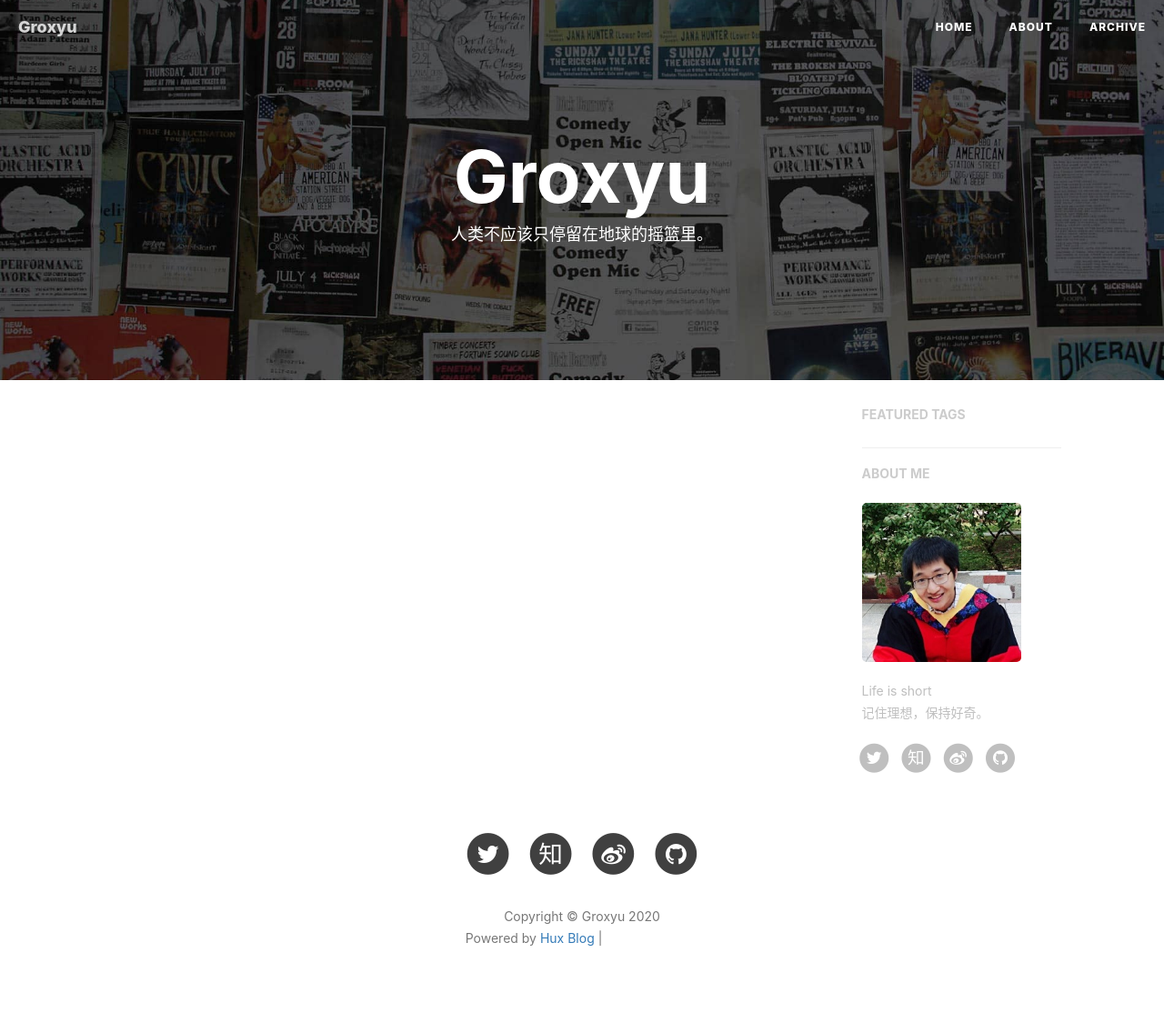
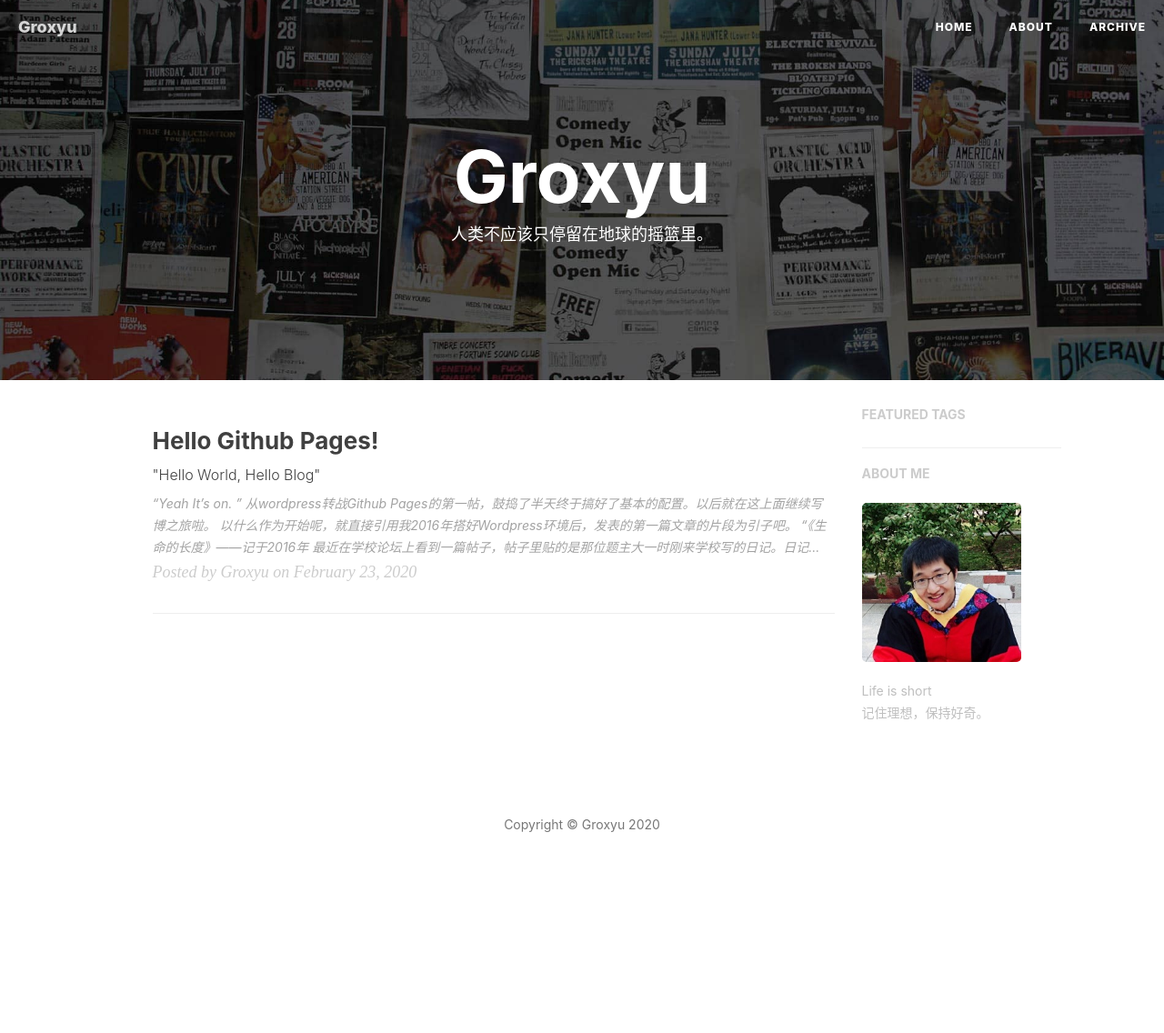
Before and after one commit to Grox-Yu/Grox-Yu.gitbub.io, a Jekyll site: the page built from index.html, in a window 1280 px wide. Shown: the whole page at 91% size. Built offline with Jekyll 4.4.1, drawn with Linux system fonts in a browser that asks for light colours; nearby versions of some CDN libraries; the list of posts is cut into pages by our own code; comment, search, counter and statistics services are not loaded; after the commit the page ends 1011 px from its top, so only the background shows below that; some of the changed lines change nothing that is shown; grey boxes are pictures that could not be loaded.

Commit message:
First article

```diff
--- a/_config.yml
+++ b/_config.yml
@@ -13,10 +13,10 @@ future: true
 
 # SNS settings
 RSS: false
-weibo_username:     huxpro
-zhihu_username:     huxpro
-github_username:    huxpro
-twitter_username:   huxpro
+# weibo_username:     huxpro
+# zhihu_username:     huxpro
+# github_username:    huxpro
+# twitter_username:   huxpro
 #facebook_username:  huxpro
 #linkedin_username:  firstname-lastname-idxxxx
 
--- a/_includes/footer.html
+++ b/_includes/footer.html
@@ -9,12 +9,12 @@
                 <p class="copyright text-muted">
                     Copyright &copy; {{ site.title }} {{ site.time | date: '%Y' }}
                     <br>
-                    Powered by <a href="http://huangxuan.me">Hux Blog</a> |
+                    <!-- Powered by <a href="http://huangxuan.me">Hux Blog</a> |
                     <iframe
                         style="margin-left: 2px; margin-bottom:-5px;"
                         frameborder="0" scrolling="0" width="100px" height="20px"
                         src="https://ghbtns.com/github-btn.html?user=huxpro&repo=huxpro.github.io&type=star&count=true" >
-                    </iframe>
+                    </iframe> -->
                 </p>
             </div>
         </div>
--- /dev/null
+++ b/_posts/2020-02-23-myfirst.md
@@ -0,0 +1,44 @@
+---
+layout:     post
+title:      "Hello Github Pages!"
+subtitle:   " \"Hello World, Hello Blog\""
+date:       2020-02-23 14:00:00
+author:     "Groxyu"
+header-img: "img/post-bg-2015.jpg"
+catalog: true
+tags:
+    - 生活
+    - Meta
+---
+
+> “Yeah It's on. ”
+
+从wordpress转战Github Pages的第一帖，鼓捣了半天终于搞好了基本的配置。以后就在这上面继续写博之旅啦。
+
+以什么作为开始呢，就直接引用我2016年搭好Wordpress环境后，发表的第一篇文章的片段为引子吧。
+
+>“《生命的长度》——记于2016年
+>最近在学校论坛上看到一篇帖子，帖子里贴的是那位题主大一时刚来学校写的日记。日记里的文字很简单，从火车站过来，搬东西，有点累，和对之后大学生活的憧憬。
+>
+<center>
+
+![](/img/newimg/zhixingdiary.jpg)
+</center> <!--结束居中对齐-->
+
+>转眼间那位题主就大四毕业了，毕业的时候整理东西突然看到了那篇日记，感慨良多，于是放到了论坛上。
+>
+>不知不觉回想起我这大学几年的时光，仿佛也是一晃就过去了。不知从哪里看到这样一段话：如果你现在还觉得2008年好像还是去年前年的时候，说明在这快十年里你都没有精彩的生活。当你越感慨时间越快，你这几年体验的生活就越单调，越平庸，越碌碌无为。
+>
+>时间对于每个人来说是公平的，但每个人真正体验到的时间长度却不尽相同。就像我也不曾想到距离2008年已经过去差不多十年了。我在这段时间里又干了什么呢？
+>
+>接下来的时间还很长，至少之后还有个3-4年的博士生活，所以日子不可能像电视剧里或者微博上的那么惊天动地的精彩，还是得平常的过下去。我也只是个普通人，唯一能做的就是把每天的生活记录下来，希望在未来的某一天能像论坛里的那位题主一样，当偶然翻到之前的记录，还是会心生感慨。
+>
+>希望以后不再有那么大把的时间从我的指尖溜走，而不被一丝察觉。从今天起开始随手记录吧~
+ ”
+
+
+现在再去体会当时的心情，真是迷茫和青涩齐飞。一晃到2020年，转眼我已经博士毕业，入职已经四个月。新冠疫情仍没有消退的迹象，每天去公司上班戴着口罩时刻处于缺氧状态，与博士课题全新的方向也让我心累不已（终于体会到作为一个社畜的感觉）。这些事情时常搞得我开始怀疑人生。
+
+回到主题，在写完上面文章后的博士生涯中，除了博士课题的研究之外，也经历了很多有意义的事情，让我明白了世界是丰富多彩的。关键是需要有勇气跳出自身的圈子，解除对自己思想的禁锢。后续再把这些经历的博文进行补充吧。
+
+2020起，入职第一份工作，又是一个新的过程。记住理想，保持好奇，鼓起勇气~
```
Also changed, not shown: img/Newimg/zhixingdiary.jpg (added), img/zhixingdiary.jpg (added).
